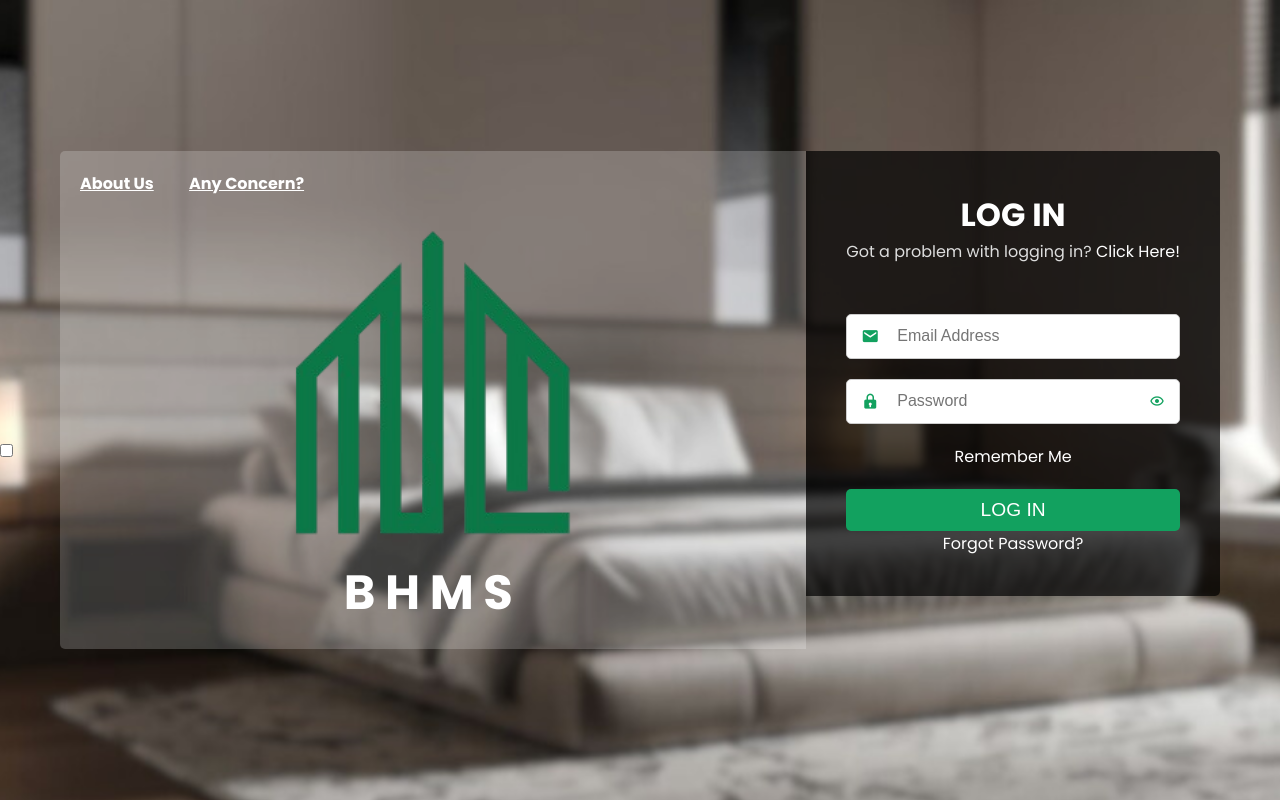
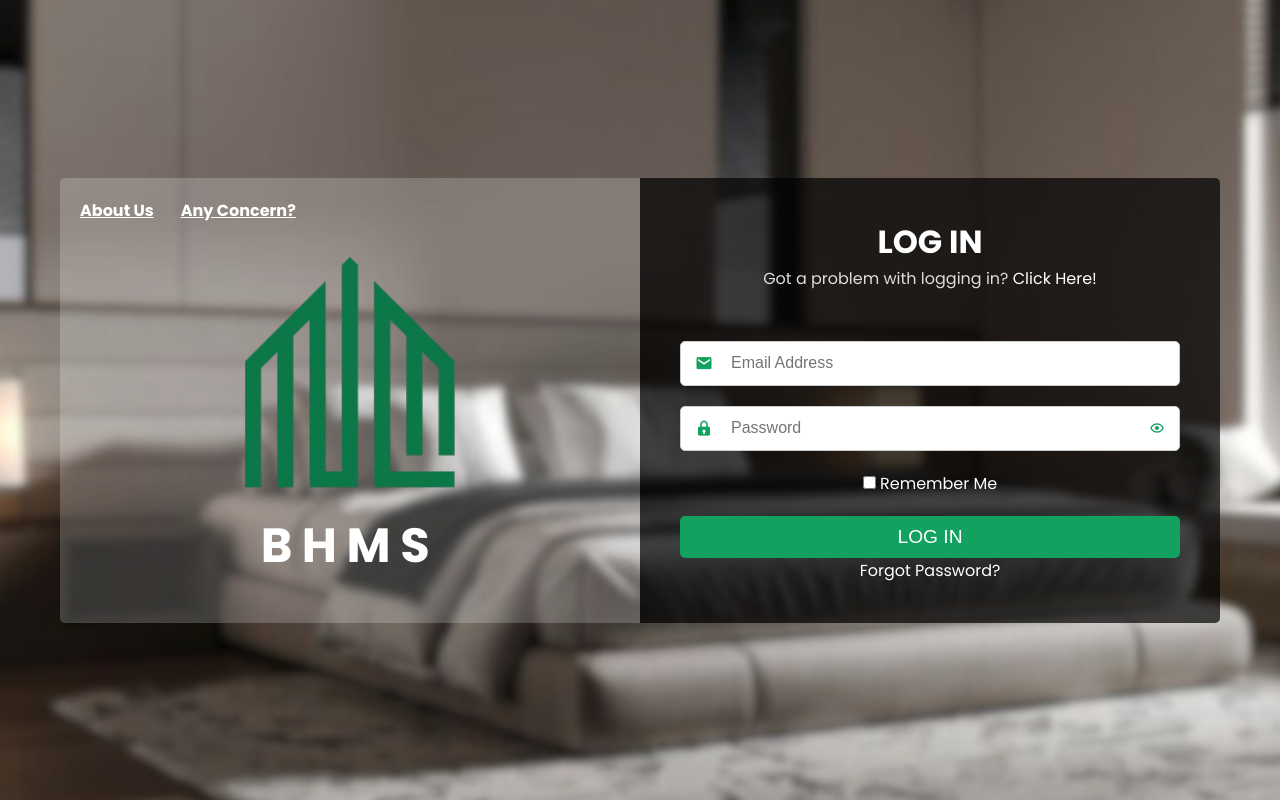
Before and after one commit to lmer15/BHMS, a PHP site: page /login.html in a window 1280 px wide. Run offline with PHP 8.4, Linux system fonts and the light colour scheme.

Commit message:
PHASE3.1

```diff
--- a/USER PAGE/loginStyle.css
+++ b/USER PAGE/loginStyle.css
@@ -36,11 +36,12 @@
     justify-content: center;
     border-radius: 10px;
     padding: 20px;
+    justify-content: space-between;
 }
 
 /* Left form section (image, title) */
 .form-left {
-    flex: 1;
+    width: 50%;
     border-radius: 5px 0 0 5px;
     display: flex;
     flex-direction: column;
@@ -89,7 +90,7 @@
 
 /* Right form section (login form) */
 .right-form {
-    flex: 1;
+    width: 100%;
     background-color: rgba(0, 0, 0, 0.7);
     padding: 40px;
     border-radius: 0 5px 5px 0;
@@ -97,7 +98,7 @@
     flex-direction: column;
     align-items: center;
     color: white;
-    justify-content: left;
+    justify-content: center;
 }
 
 .right-form h1 {
@@ -157,11 +158,12 @@
     color: #0f8e47;
 }
 
-#rememberMe {
+#rememberMe input {
     left: 0;
     position: absolute;
     display: flex;
     justify-content: space-between;
+    width: 100%;
 }
 
 .login-container input:focus {
@@ -205,6 +207,10 @@
     color: #0f8e47;
 }
 
+form{
+    width: 50%;
+}
+
 /* Media Query for responsiveness */
 @media (max-width: 768px) {
     .form {
```
